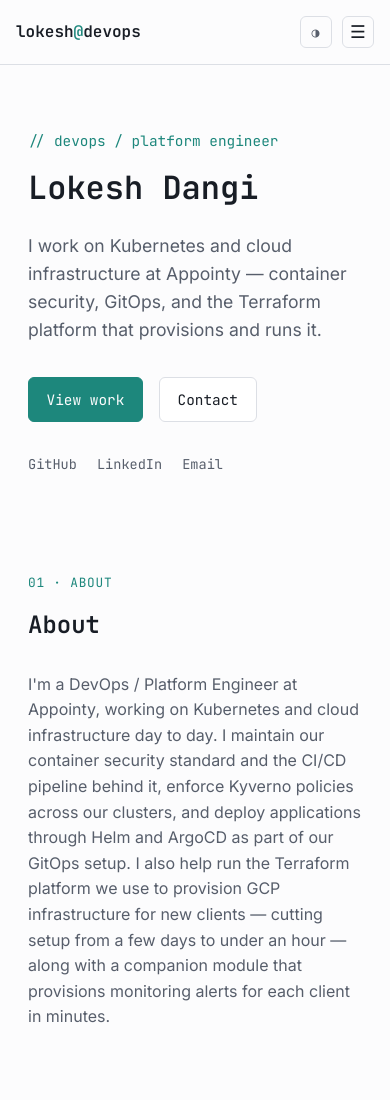
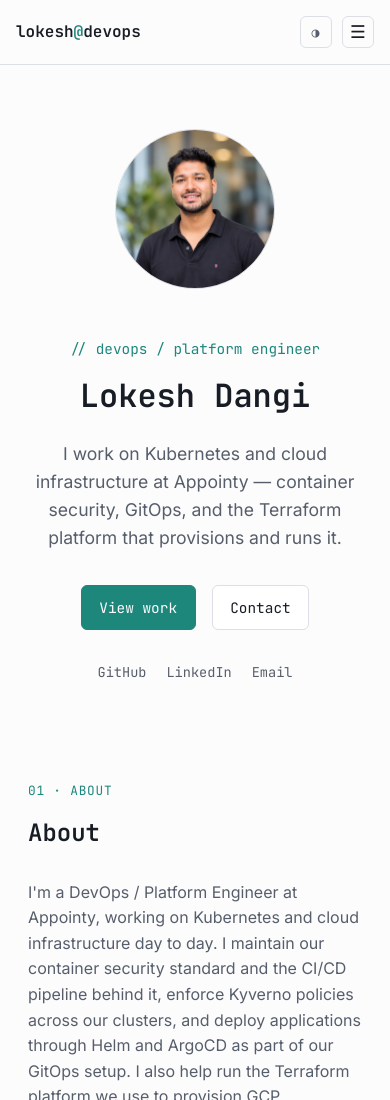
Before and after one commit to lokeshdangii/lokeshdangii.github.io, an Eleventy site: page src/index.njk in a window 390 px wide. Shown: the top 1100 px of the page. Built offline with nearby package versions, Linux system fonts and the light colour scheme; Eleventy itself is replaced by a stand-in of ours; files that its build step writes are made by us from their sources.

Commit message:
feat(hero): add profile photo
Adds a circular headshot next to the hero intro, sized/quality tuned
for a crisp but lightweight (640px, ~89KB) JPEG. Responsive: stacks
centered below the text on small screens.

Co-Authored-By: Claude Sonnet 5 <noreply@anthropic.com>

```diff
--- a/src/assets/css/style.css
+++ b/src/assets/css/style.css
@@ -314,6 +314,27 @@ code, .mono { font-family: var(--mono); }
 }
 .hero__socials a:hover { color: var(--accent); border-color: var(--accent); }
 
+.hero__grid {
+  display: flex;
+  align-items: center;
+  justify-content: space-between;
+  gap: var(--mb-6);
+}
+.hero__content { flex: 1; min-width: 0; }
+.hero__photo {
+  width: 220px;
+  height: 220px;
+  border-radius: 50%;
+  object-fit: cover;
+  border: 1px solid var(--border);
+  flex-shrink: 0;
+}
+@media (max-width: 720px) {
+  .hero__grid { flex-direction: column-reverse; text-align: center; }
+  .hero__photo { width: 160px; height: 160px; }
+  .hero__ctas, .hero__socials { justify-content: center; }
+}
+
 /* =========================================================
    About
    ========================================================= */
--- a/src/index.njk
+++ b/src/index.njk
@@ -4,6 +4,8 @@ title: Lokesh Dangi — DevOps / Platform Engineer
 description: DevOps / Platform Engineer specializing in Kubernetes platform engineering, GitOps, and container supply-chain security.
 ---
 <section class="hero container--wide" data-reveal>
+  <div class="hero__grid">
+    <div class="hero__content">
       <p class="hero__eyebrow">// {{ site.role | lower }}</p>
       <h1 class="hero__title">Lokesh Dangi</h1>
       <p class="hero__lede">
@@ -18,6 +20,9 @@ description: DevOps / Platform Engineer specializing in Kubernetes platform engi
         <a href="{{ site.github }}" target="_blank" rel="noopener">GitHub</a>
         <a href="{{ site.linkedin }}" target="_blank" rel="noopener">LinkedIn</a>
         <a href="mailto:{{ site.email }}">Email</a>
+      </div>
+    </div>
+    <img class="hero__photo" src="/assets/img/profile.jpg" alt="Lokesh Dangi" width="220" height="220" />
   </div>
 </section>
 
```
Also changed, not shown: src/assets/img/profile.jpg (added). Lines whose indentation alone changed are shown as unchanged.
